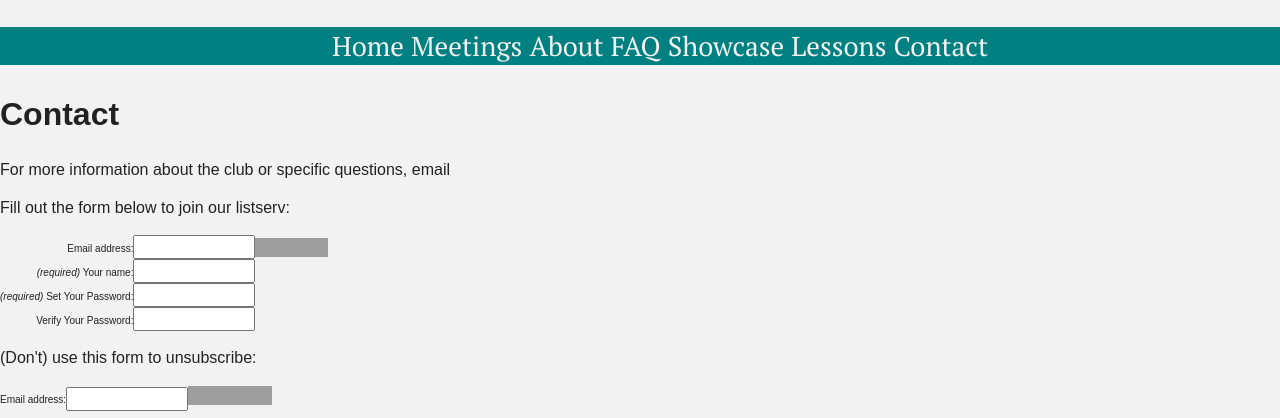
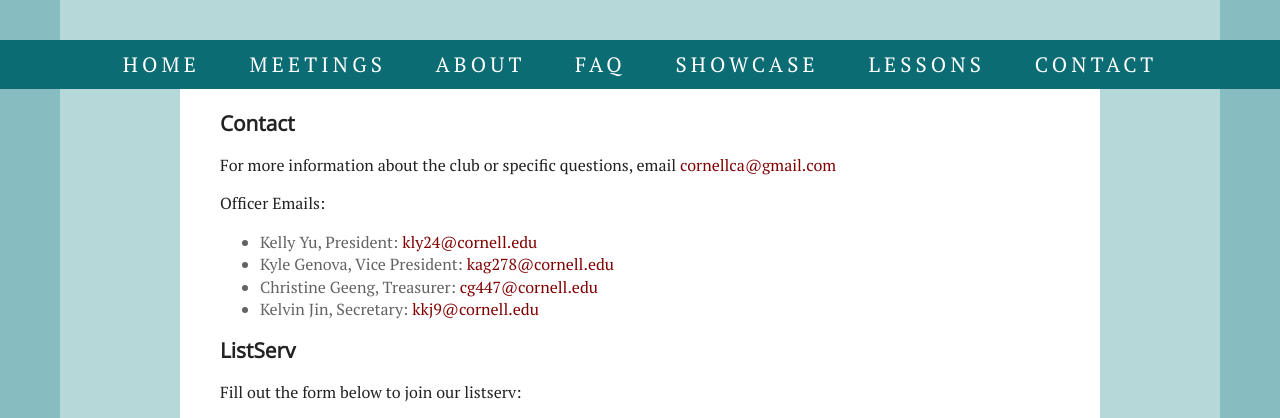
Before and after one commit to apokellypse/CCA-Website, a PHP site: page /contact.html in a window 1280 px wide. Shown: the top 418 px of the page. Run offline with PHP 8.4, Linux system fonts and the light colour scheme; grey boxes are pictures that could not be loaded.

Commit message:
tweaked CSs

```diff
--- a/public_html/contact.html
+++ b/public_html/contact.html
@@ -34,42 +34,44 @@
 
         <h1> Contact </h1>
         <p> For more information about the club or specific questions, email <a href="mailto:cornellca@gmail.com"> cornellca@gmail.com </a> </p>
+
+        <p> Officer Emails: </p>
+            <ul>
+                <li> Kelly Yu, President: <a href="mailto:kly24@cornell.edu"> kly24@cornell.edu </a> </li>
+                <li> Kyle Genova, Vice President: <a href="mailto:kag278@cornell.edu"> kag278@cornell.edu </a> </li>
+                <li> Christine Geeng, Treasurer: <a href="mailto:cg447@cornell.edu"> cg447@cornell.edu </a> </li>
+                <li> Kelvin Jin, Secretary: <a href="mailto:kkj9@cornell.edu"> kkj9@cornell.edu </a> </li>
+            </ul>
+
+        <h1>ListServ</h1>
         <p> Fill out the form below to join our listserv:
             <form action="https://www.list.cornell.edu:9443/subscribe/subscribe.tml" method="POST">
-                <table border=0 cellspacing=0 cellpadding=3>
+                <table>
                     <tr>
-                        <td align="right">
-                            <font size=1>Email address: </font>
+                        <td>Email address:</td>
+                        <td>
+                            <input type="text" name="email" value="" SIZE=20>
                                 </td>
                         <td>
-                            <input type="text" name="email" value="" SIZE=10>
-                                </td>
-                        <td>
-                            <input type="image" border="0" height="19" width="73" title="subscribe" alt="subscribe" src="https://www.list.cornell.edu:9443/img/english/button_subscribe.gif"  name="subscribe" align="left">
+                            <input type="image" title="subscribe" alt="subscribe" src="https://www.list.cornell.edu:9443/img/english/button_subscribe.gif" name="subscribe">
                         </td>
                     </tr>
                     <tr>
-                        <td align="right">
-                            <font size=1><I>(required)</I> Your name: </font>
-                        </td>
+                        <td><I>(required)</I> Your name:</td>
                         <td>
-                            <INPUT TYPE="text" NAME="name" VALUE="" SIZE=10 MAXLENGTH=100>
+                            <INPUT TYPE="text" NAME="name" VALUE="" SIZE=20 MAXLENGTH=100>
                         </td>
                     </tr>
                     <tr>
-                        <td align="right">
-                            <font size=1><I>(required)</I> Set Your Password:</font>
-                        </td>
+                        <td><I>(required)</I> Set Your Password:</td>
                         <td>
-                            <INPUT TYPE="password" NAME="pw" VALUE="" SIZE=10 MAXLENGTH=100>
+                            <INPUT TYPE="password" NAME="pw" VALUE="" SIZE=20 MAXLENGTH=100>
                         </td>
                     </tr>
                     <tr>
-                        <td align="right">
-                            <font size=1>Verify Your Password:</font>
-                        </td>
+                        <td>Verify Your Password:</td>
                         <td>
-                            <INPUT TYPE="password" NAME="pwv" VALUE="" SIZE=10 MAXLENGTH=100>
+                            <INPUT TYPE="password" NAME="pwv" VALUE="" SIZE=20 MAXLENGTH=100>
                         </td>
                     </tr>
                 </table>
@@ -78,21 +80,18 @@
                 <input type="hidden" name="pw_required" value="T">
                 <input type="hidden" name="confirm" value="one">
                 <input type="hidden" name="showconfirm" value="T">
-            </form> </p>
+            </form>
+        </p>
         <p> (Don't) use this form to unsubscribe:
             <form action="https://www.list.cornell.edu:9443/subscribe/unsubscribe.tml" method="GET">
-                <table border=0 cellspacing=0 cellpadding=3>
+                <table>
                     <tr>
+                        <td>Email address:</td>
                         <td>
-                            <font size=1>Email address: </font>
-                        </td>
-                        <td>
-                            <input type="text" name="email" value="" size=10>
+                            <input type="text" name="email" value="" size=20>
                         </td>
                         <td>
                             <input type="image" border="0" height="19" width="84" title="unsubscribe" alt="unsubscribe" src="https://www.list.cornell.edu:9443/img/english/button_unsubscribe.gif"  name="unsubscribe">
-
-
                         </td>
                     </tr>
                 </table>
@@ -100,20 +99,11 @@
                 <input type="hidden" name="confirm_first" value="T">
                 <input type="hidden" name="showconfirm" value="T">
                 <input type="hidden" name="lists" value="computer-animation-club-l">
-            </form> </p>
-            <p> Officer Emails: </p>
-            <ul>
-                <li> Kelly Yu, President: <a href="mailto:kly24@cornell.edu"> kly24@cornell.edu </a> </li>
-                <li> Kyle Genova, Vice President: <a href="mailto:kag278@cornell.edu"> kag278@cornell.edu </a> </li>
-                <li> Christine Geeng, Treasurer: <a href="mailto:cg447@cornell.edu"> cg447@cornell.edu </a> </li>
-                <li> Kelvin Jin, Secretary: <a href="mailto:kkj9@cornell.edu"> kkj9@cornell.edu </a> </li>
-            </ul>
+            </form>
+        </p>
 
         </div>
     </div>
-
-    <footer>
-        <p> &copy; Computer Animation Club 2014 </p>
-    </footer>
+<footer>&copy; Computer Animation Club 2014</footer>
     </body>
 </html>
--- a/public_html/css/style.css
+++ b/public_html/css/style.css
@@ -1,28 +1,92 @@
 body {
-	background-color: #f2f2f2;
+	background-color: #87BCC0;
 }
 
-div.container {
+header {
+	text-align: center;
+	position: absolute;
+	z-index: 999;
+	left: 0;
+	right: 0;
+}
+
+header > nav {
+	/*width: 500px;*/
+	font-size: 1.3em;
+	letter-spacing: 0.2em;
+	font-family: 'Open Sans', 'Arial', 'sans-serif';
+	width: 100%;
+	background-color: #0b6c73;
+	color: gray;
+	margin-top: 40px;
+	text-transform: uppercase;
+}
+
+header > nav > ul > li:first-child {
+	/*width: 300px;
+	visibility: hidden;
+	background: url("images/logo.png")*/
+}
+
+header > nav > ul > li {
+	display: inline-block;
+}
+
+#container {
+	position: absolute;
+	left: 0;
+	right: 0;
+	top: 0;
+	background-color: #b6d8d8;
 	width: 1160px;
 	margin: 0 auto;
 	text-align: center;
 }
 
-header {
-	text-align: center;
+ul.nav {
+	margin: 0px;
+	padding: 0px;
 }
 
-header > nav {
-	width: 500px;
-	font-size: 1.7em;
-	font-family: 'Open Sans', 'Arial', 'sans-serif';
-	width: 100%;
-	background-color: teal;
-	color: gray;
+ul.news {
+	/*background: rgba(255, 81, 85, 1);*/
+	padding-top: 20px;
+	padding-bottom: 20px;
 }
 
-header > nav > ul > li {
-	display: inline-block;
+/*ul.news li {
+	color: #ffffff;
+}*/
+
+ul.nav > li {
+	padding: 10px 20px;
+}
+
+ul.nav > li:hover {
+	background: #378e95;
+}
+
+#content {
+	width: 840px;
+	/*margin: 10px 200px;*/
+	margin: 0 auto;
+	text-align: left;
+	background-color: #ffffff;
+	padding: 10px 40px;
+	padding-bottom: 40px;
+	margin-top: 85px;
+	margin-bottom: 40px;
+}
+
+#content a:link,
+#content a:visited,
+#content a:active,
+#content a:focus {
+	color: maroon;
+}
+
+#content a:hover {
+	color: #b55153;
 }
 
 a {
@@ -30,22 +94,20 @@ a {
 }
 
 a:link, a:visited, a:active, a:focus {
-	color: #f2f2f2;
+	color: #ffffff;
 }
 
 a:hover {
-	color: maroon;
+	color: #d3e4e6;
+}
+
+h1 {
+	font-family: 'Open Sans', 'Times New Roman', 'serif';
+	font-size: 1.3em;
 }
 
 h2 {
 	font-family: 'Open Sans', 'Times New Roman', 'serif';
-
-}
-
-div.content {
-	margin: 10px 200px;
-	text-align: left;
-	background-color: light-blue;
 }
 
 ul > li {
@@ -56,7 +118,53 @@ ul > li {
 
 ul > li > ul > li {
 	list-style-type: none;
-	font-size: .7em;
+	font-size: .8em;
 	font-family: 'Open Sans', Arial, sans-serif;
 	color: #555555;
 }
+
+ul > li > ul > li:last-child {
+	margin-bottom: 15px;
+}
+
+p {
+	font-family: 'PT Serif', Times, serif;
+}
+
+footer {
+	text-align: center;
+	font-family: 'Open Sans', Arial, sans-serif;
+	background-color: #636363;
+	color: #f2f2f2;
+	width: 100%;
+	padding: 10px 0;
+	position: fixed;
+	bottom: 0px;
+}
+
+form > table {
+	border: 0;
+	font-family: 'Open Sans', Arial, sans-serif;
+
+}
+
+form > table > tbody > tr > td {
+	font-size: 0.9em;
+}
+
+td, th {
+	font-weight: normal;
+	padding: 1px 10px;
+	width: 150px;
+}
+
+td {
+	font-family: 'PT Serif', Times, serif;
+}
+
+table.lessons tr:nth-child(odd) > td, table.lessons tr:nth-child(odd) {
+	margin: 5px;
+	padding-top: 10px;
+	padding-bottom: 10px;
+	background: #e3e3e3;
+}
--- a/public_html/showcase.html
+++ b/public_html/showcase.html
@@ -71,9 +71,7 @@
                 </script>
             </div>
         </div>
-    <footer>
-        <p> &copy; Computer Animation Club 2014 </p>
-    </footer>
+    <footer>&copy; Computer Animation Club 2014</footer>
 
 	</body>
 
```
Also changed, not shown: public_html/about.html (+6 -4 lines), public_html/faq.html (+4 -6 lines), public_html/index.html (+19 -3 lines), public_html/lessons.html (+19 -6 lines), public_html/meetings.html (+4 -5 lines), resources/contentOutline.txt (added, +71 -0 lines). Lines whose indentation alone changed are shown as unchanged.
